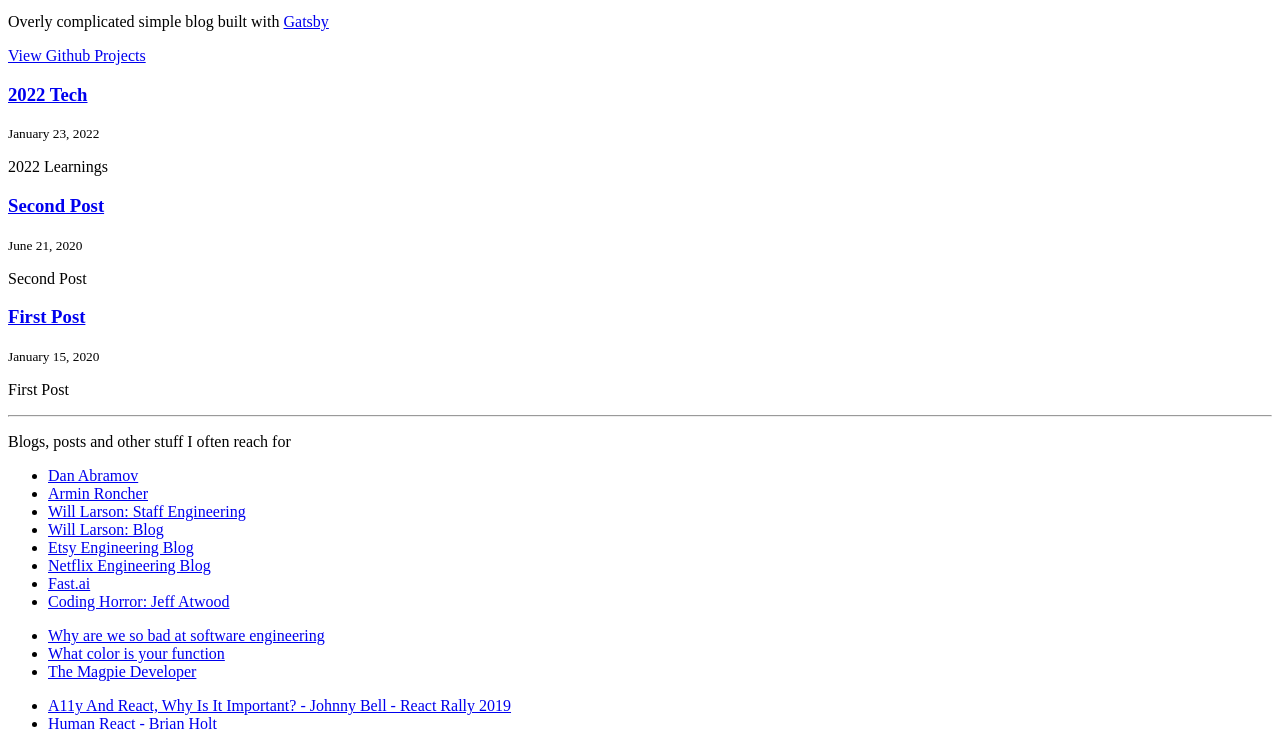
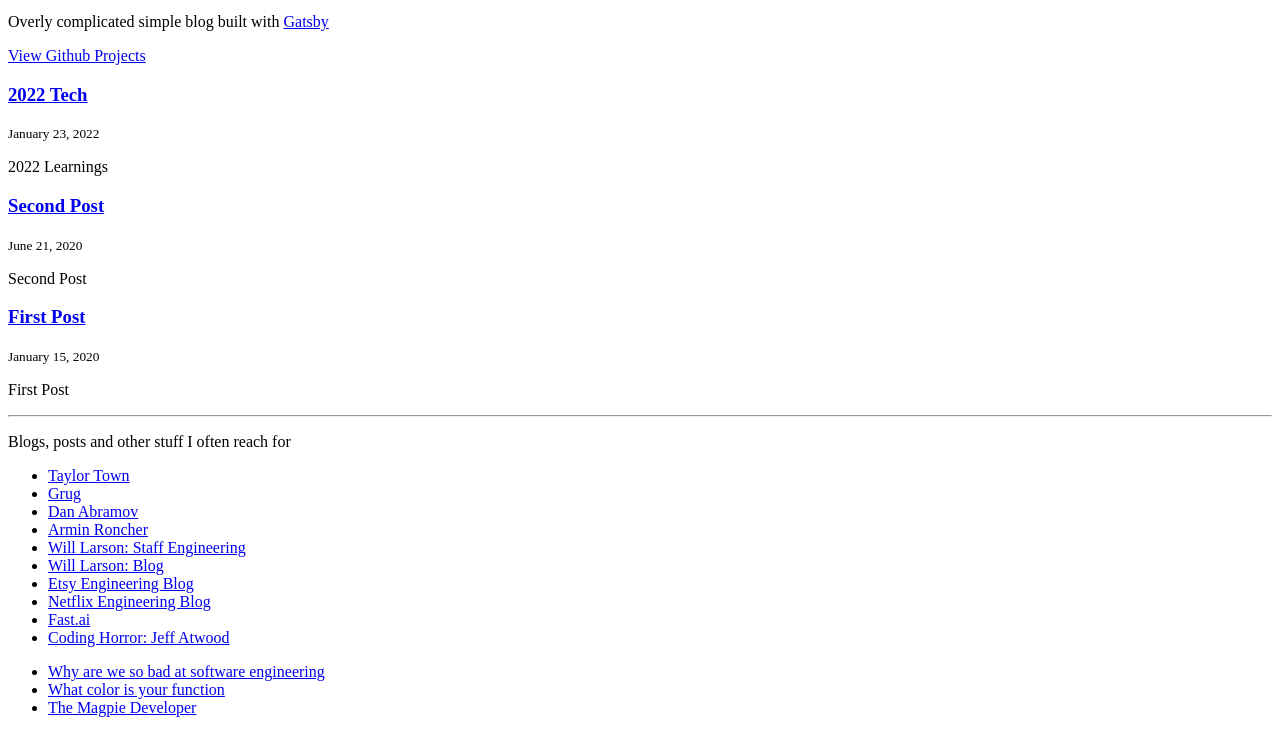
Before and after one commit to ThrowsException/personal-website, a Gatsby site: page / in a window 1280 px wide. Shown: the part 101-830 px from the top of the page. Built offline with nearby package versions, Linux system fonts and the light colour scheme; Gatsby itself is replaced by a stand-in of ours.

Commit message:
Update blogs

```diff
--- a/src/data/blogs.js
+++ b/src/data/blogs.js
@@ -1,4 +1,6 @@
 export default [
+  ['https://taylor.town/', 'Taylor Town'],
+  ['https://grugbrain.dev/', 'Grug'],
   ['https://overreacted.io', 'Dan Abramov'],
   ['https://lucumr.pocoo.org/about/', 'Armin Roncher'],
   ['https://staffeng.com/stories', ' Will Larson: Staff Engineering'],
```
